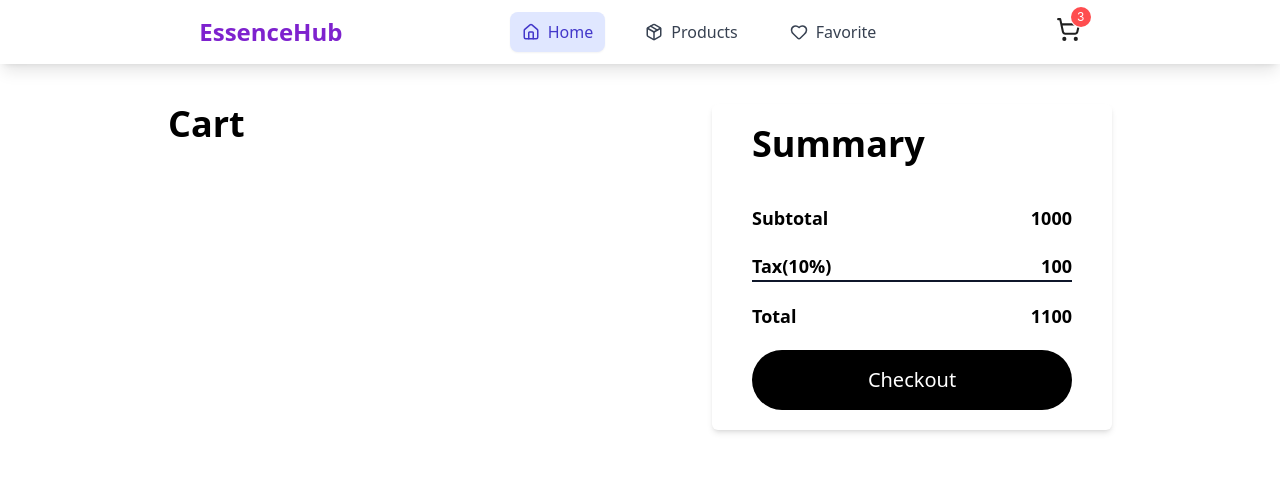
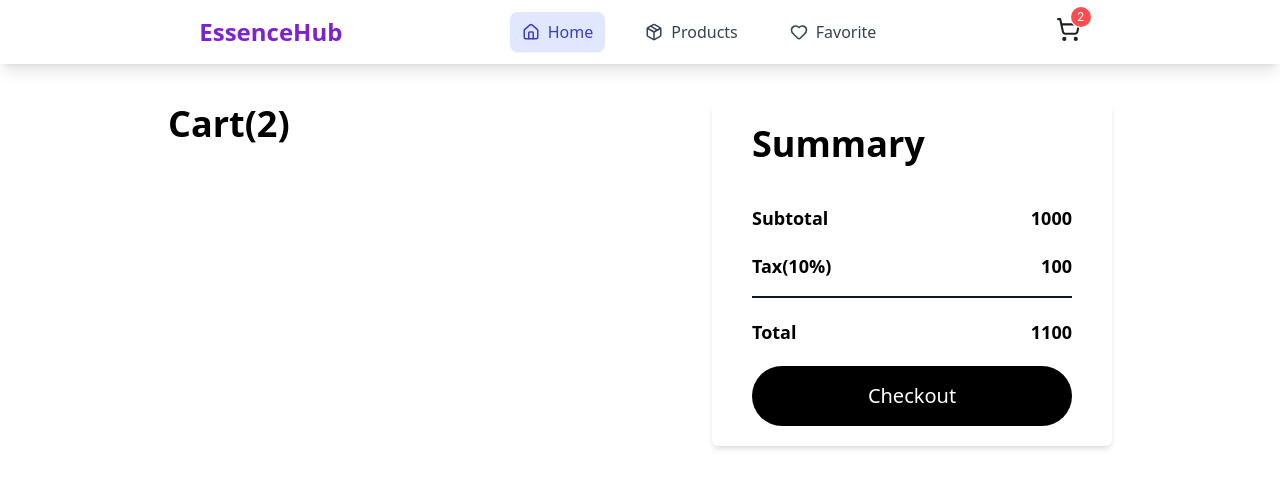
Before and after one commit to Nitheesh029/Ecommerce-react-project, a React (Vite) app: page /cart in a window 1280 px wide. Shown: the top 488 px of the page. Built offline with nearby package versions, Linux system fonts and the light colour scheme.

Commit message:
feat: integrate cart total and quantity in Header and Cart components

```diff
--- a/src/components/Header.jsx
+++ b/src/components/Header.jsx
@@ -2,6 +2,12 @@ import React, { useState } from "react";
 import { ShoppingCart, Menu, X, Home, Package, Heart } from "lucide-react";
 import { Link } from "react-router-dom";
 import { Badge, Tooltip } from "antd";
+import { useSelector } from "react-redux";
+import {
+  selectCartItems,
+  selectTotalQuantity,
+  selectCartTotal,
+} from "../features/cartSlice";
 const Header = () => {
   const navItems = [
     { id: 1, name: "Home", url: "home", icon: Home },
@@ -11,7 +17,8 @@ const Header = () => {
 
   const [activeItem, setActiveItem] = useState("home");
   const [isMenuOpen, setIsMenuOpen] = useState(false);
-  const [cartQuantity, setCartQuantity] = useState(3);
+  const totalQuantity = useSelector(selectTotalQuantity);
+  console.log(totalQuantity);
 
   const isActive = (url) => activeItem === url;
   return (
@@ -44,18 +51,18 @@ const Header = () => {
               );
             })}
           </nav>
-          <div className="cursor-pointer hidden md:block">
-            <Badge count={cartQuantity}>
+          <Link to={"cart"} className="cursor-pointer hidden md:block">
+            <Badge count={totalQuantity}>
               <ShoppingCart size={25} />
             </Badge>
-          </div>
+          </Link>
           {/* Mobile view */}
           <div className="md:hidden flex items-center gap-2">
-            <div className="cursor-pointer">
-              <Badge count={cartQuantity}>
+            <Link to={"cart"} className="cursor-pointer">
+              <Badge count={totalQuantity}>
                 <ShoppingCart size={25} />
               </Badge>
-            </div>
+            </Link>
             <button
               onClick={() => setIsMenuOpen(!isMenuOpen)}
               className="inline-flex items-center justify-center p-2 rounded-full text-gray-700 hover:text-indigo-600 hover:bg-gray-100 transition-colors"
--- a/src/features/cartSlice.js
+++ b/src/features/cartSlice.js
@@ -50,3 +50,14 @@ export const cartSlice = createSlice({
 
 export const { addItem, removeItem, updateItem } = cartSlice.actions;
 export default cartSlice.reducer;
+
+export const selectCartItems = (state) => state.cart;
+
+export const selectTotalQuantity = (state) =>
+  state.cart.reduce((sum, item) => sum + (item.quantity || 0), 0);
+
+export const selectCartTotal = (state) =>
+  state.cart.reduce(
+    (sum, item) => sum + (item.price || 0) * (item.quantity || 0),
+    0
+  );
--- a/src/pages/Cart.jsx
+++ b/src/pages/Cart.jsx
@@ -1,4 +1,7 @@
+import { useSelector } from "react-redux";
+import { selectTotalQuantity } from "../features/cartSlice";
 function Cart() {
+  const totalQuantity = useSelector(selectTotalQuantity);
   return (
     <div
       className="mt-10 h-full max-w-[80%] mx-auto
@@ -6,7 +9,7 @@ function Cart() {
     >
       <div className="flex-1 flex-col h-full">
         <div className="text-2xl md:text-3xl lg:text-4xl font-semibold text-black">
-          Cart
+          Cart({totalQuantity})
         </div>
         <div></div>
       </div>
@@ -19,7 +22,7 @@ function Cart() {
             <p>Subtotal</p>
             <p>1000</p>
           </div>
-          <div className="flex justify-between border-b-2 text-lg font-semibold border-slate-900">
+          <div className="flex justify-between border-b-2 text-lg font-semibold border-slate-900 pb-4">
             <p>Tax(10%)</p>
             <p>100</p>
           </div>
```
